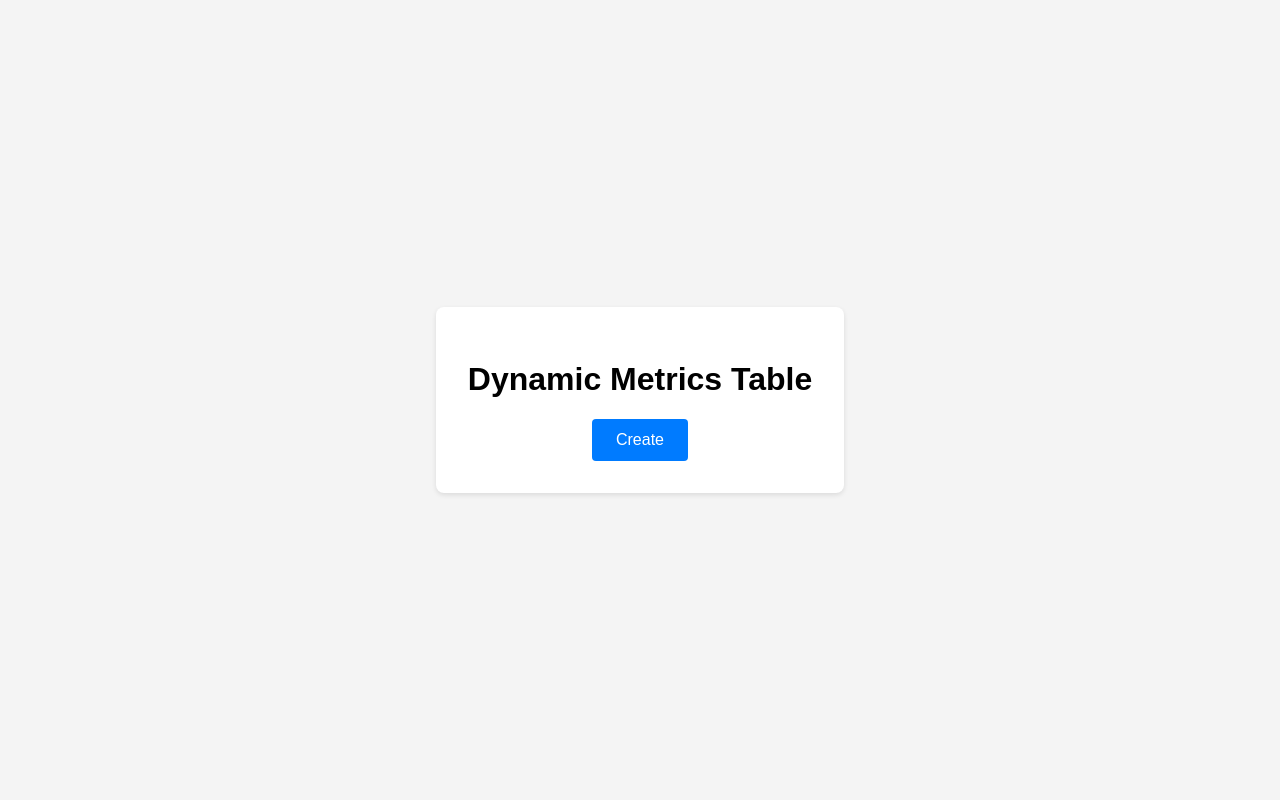
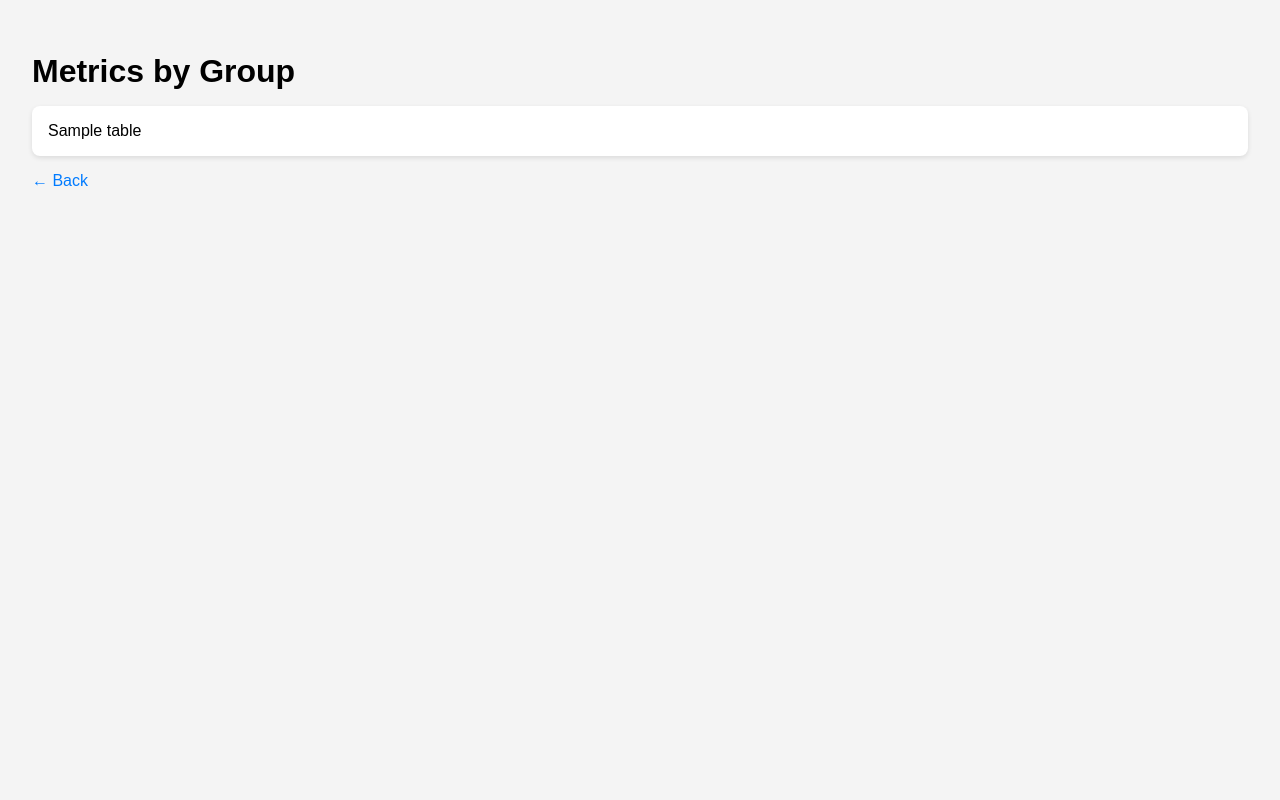
Before and after one commit to Telman3000/rabochaia, a FastAPI app: template templates/index.html in a window 1280 px wide. Run offline with FastAPI, Linux system fonts and the light colour scheme; the template is opened without the code that fills it: most values are stand-ins (such as "Sample title", 1, 10 or a date in 2020).

Commit message:
Update index.html

```diff
--- a/templates/index.html
+++ b/templates/index.html
@@ -2,24 +2,25 @@
 <html lang="ru">
 <head>
   <meta charset="utf-8">
-  <title>Dynamic Metrics Table</title>
-  <!-- Стили остались без изменений -->
+  <title>Metrics Results</title>
+  <!-- Стили без изменений -->
   <style>
-    body { font-family: Arial, sans-serif; display: flex; height: 100vh;
-           align-items: center; justify-content: center; margin: 0; background: #f4f4f4; }
-    .container { text-align: center; padding: 2rem; background: white;
-                 box-shadow: 0 2px 5px rgba(0,0,0,0.1); border-radius: 8px; }
-    button { font-size: 1rem; padding: 0.75rem 1.5rem; border: none;
-             border-radius: 4px; background: #007bff; color: white; cursor: pointer; }
-    button:hover { background: #0056b3; }
+    body { font-family: Arial, sans-serif; padding: 2rem; margin: 0; background: #f4f4f4; }
+    h1 { margin-bottom: 1rem; }
+    .table-container { overflow-x: auto; background: white; padding: 1rem;
+                       box-shadow: 0 2px 5px rgba(0,0,0,0.1); border-radius: 8px; }
+    table { width: 100%; border-collapse: collapse; margin-bottom: 1rem; }
+    th, td { padding: 0.5rem 1rem; border: 1px solid #ddd; text-align: left; }
+    th { background: #efefef; }
+    a.back { display: inline-block; margin-top: 1rem; color: #007bff; text-decoration: none; }
+    a.back:hover { text-decoration: underline; }
   </style>
 </head>
 <body>
-  <div class="container">
-    <h1>Dynamic Metrics Table</h1>
-    <form action="/metrics" method="get">
-      <button type="submit">Create</button>
-    </form>
+  <h1>Metrics by Group</h1>
+  <div class="table-container">
+    {{ table | safe }}
   </div>
+  <a href="/" class="back">&larr; Back</a>
 </body>
 </html>
```
